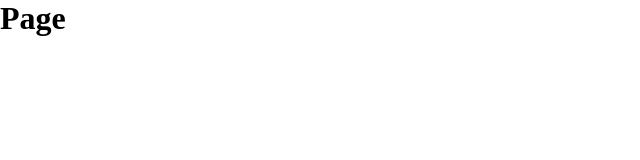
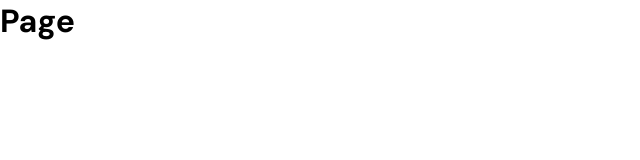
Before and after one commit to Ariet9787/shoppe, a Next.js app: page / in a window 1280 px wide. Shown: the top 160 px of the page, without its empty margins (0-640 px from the left). Built offline with nearby package versions, Linux system fonts and the light colour scheme.

Commit message:
add the Dm font

```diff
--- a/src/app/layout.js
+++ b/src/app/layout.js
@@ -1,27 +1,19 @@
-import { Geist, Geist_Mono } from "next/font/google";
+import { DM_Sans } from "next/font/google";
 import "./globals.css";
 
-const geistSans = Geist({
-  variable: "--font-geist-sans",
-  subsets: ["latin"],
-});
-
-const geistMono = Geist_Mono({
-  variable: "--font-geist-mono",
+const dmSans = DM_Sans({
   subsets: ["latin"],
 });
 
 export const metadata = {
-  title: "Create Next App",
+  title: "Hoppe E-Commerce",
   description: "Generated by create next app",
 };
 
 export default function RootLayout({ children }) {
   return (
     <html lang="en">
-      <body className={`${geistSans.variable} ${geistMono.variable}`}>
-        {children}
-      </body>
+      <body className={dmSans.className}>{children}</body>
     </html>
   );
 }
```
